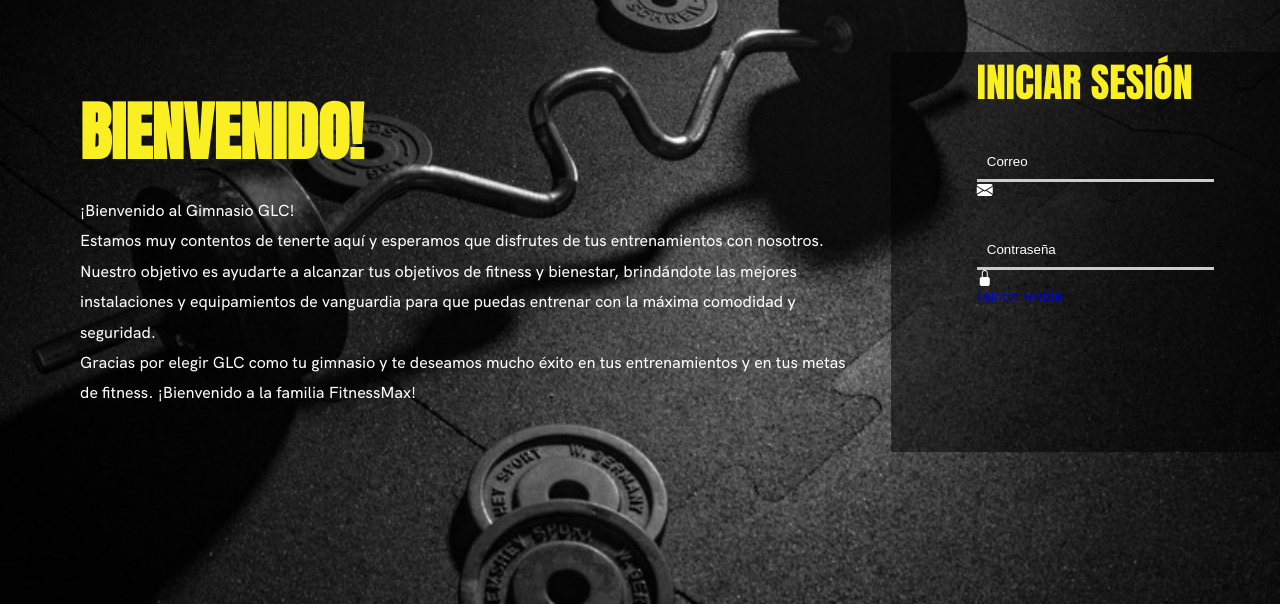
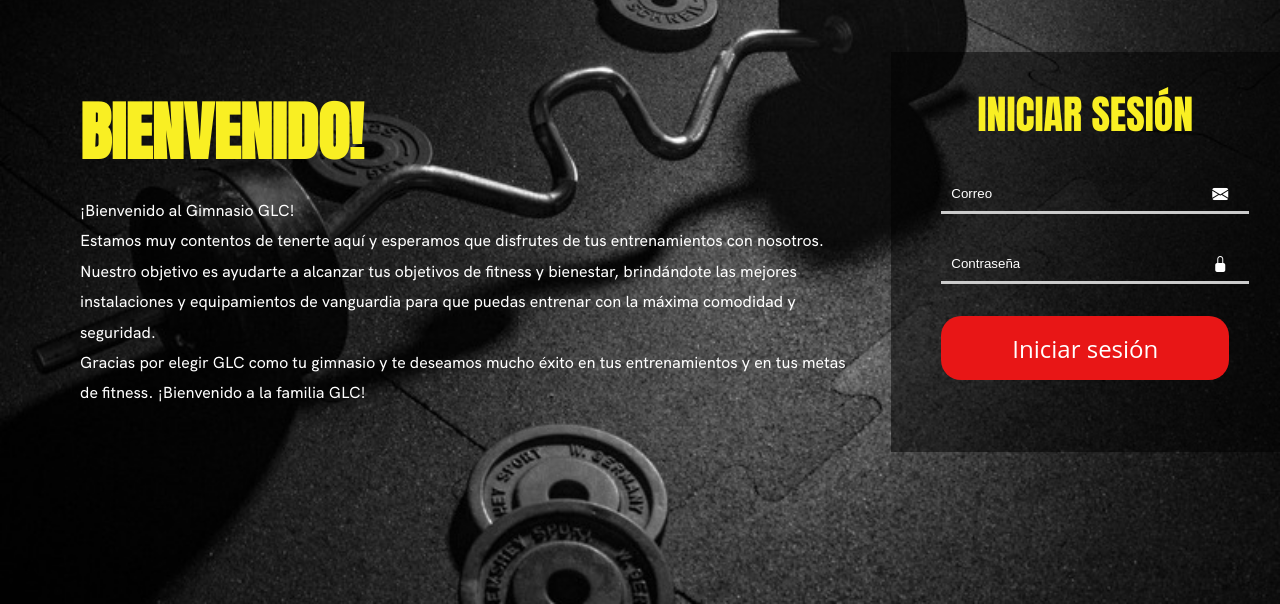
Before and after one commit to GerardoDLSJ/GYM, a plain HTML site: page login.html in a window 1280 px wide. Shown: the part 196-800 px from the top of the page. Drawn offline with nearby package versions, Linux system fonts and the light colour scheme.

Commit message:
login finalizado

```diff
--- a/login_admin.html
+++ b/login.html
@@ -39,21 +39,21 @@
                 Estamos muy contentos de tenerte aquí y esperamos que disfrutes de tus entrenamientos con nosotros. Nuestro objetivo es ayudarte a alcanzar tus objetivos de fitness y bienestar, brindándote las mejores instalaciones y equipamientos de vanguardia para que puedas entrenar con la máxima comodidad y seguridad.
             </p>
             <p class="mensajeDeBienvenida">
-                Gracias por elegir GLC como tu gimnasio y te deseamos mucho éxito en tus entrenamientos y en tus metas de fitness. ¡Bienvenido a la familia FitnessMax!
+                Gracias por elegir GLC como tu gimnasio y te deseamos mucho éxito en tus entrenamientos y en tus metas de fitness. ¡Bienvenido a la familia GLC!
             </p>
         </div>
         <div class="parte_derecha">
-            <div class="containerLogin">
+            <div class="container">
                 <div class="title">
                     <p>INICIAR SESIÓN</p>
                 </div>
-                <div class="correo">
+                <div class="input_login">
                     <input type="email" id="correo" name="correo" placeholder="Correo">
-                    <i style="color: white;" class="bi bi-envelope-fill"></i>
+                    <span class="bi bi-envelope-fill"></span>
                 </div>
-                <div class="contrasena">
+                <div class="input_login">
                     <input type="password" id="contrasena" name="contrasena" placeholder="Contraseña">
-                    <i style="color: white;" class="bi bi-lock-fill"></i>
+                    <span class="bi bi-lock-fill"></span>
                 </div>
                 <div class="botonnIniciarSesion">
                     <a href="#">Iniciar sesión</a>
--- a/styles/login-styles.css
+++ b/styles/login-styles.css
@@ -66,26 +66,82 @@ header{
     width: 25rem;
     height: 25rem;
     background-color: rgba(0, 0, 0, 0.5);
+}
+.container{
     display: flex;
-    justify-content: center;
+    flex-direction: column;
+    align-items: center;
 }
 
-.parte_derecha .containerLogin .title > p{
+.container > div{
+    width: 18rem;
+    margin-top: 2rem;
+}
+
+.container div > p{
+    text-align: center;
+}
+.container .title > p{
     font-family: 'Anton', sans-serif;
     color: #f9ef23;
     font-size: 2.5rem;
-    margin-bottom: 3.rem;
 }
+
+.input_login{
+    position: relative;
+    display: inline-block;
+}
+
 input::placeholder {
     color: white; /* Establece el color del placeholder */
   }
-.containerLogin div > input{
-    margin-top: 2rem;
+
+.input_login > input{
+    width: 100%;
+    padding: 10px;
+    color: white;
     background-color: transparent;
-    color: white;
     border: none;
     outline: none;
-    width: 100%;
-    padding: 10px;
     border-bottom: 0.2rem solid #ccc;
 }
+
+.input_login .bi {
+    position: absolute;
+    top: 50%;
+    right: 1px; /* posiciona el icono en el lado derecho */
+    transform: translateY(-50%);
+    font-family: 'FontAwesome';
+    font-size: 1rem;
+    color: white;
+}
+
+.container div > a{
+    padding: 1rem;
+    font-size: 1.5rem;
+    text-decoration: none;
+    color: white;
+    font-family: 'Open Sans', sans-serif;
+}
+
+.container .botonnIniciarSesion{
+    height: 4rem;
+    display: flex;
+    justify-content: center;
+    text-align: center;
+}
+
+.botonnIniciarSesion{
+    color: white;
+    background-color: #e81616;
+    text-align: center;
+    border-radius: 20px;
+}
+
+.botonnIniciarSesion:hover,
+.botonnIniciarSesion:focus,
+.botonnIniciarSesion:active {
+  background-color: #e81616eb;
+  outline: none;
+  box-shadow: 0px 0px 5px rgba(0, 0, 0, 0.3);
+}
```
Also changed, not shown: index.html (+1 -1 lines).
